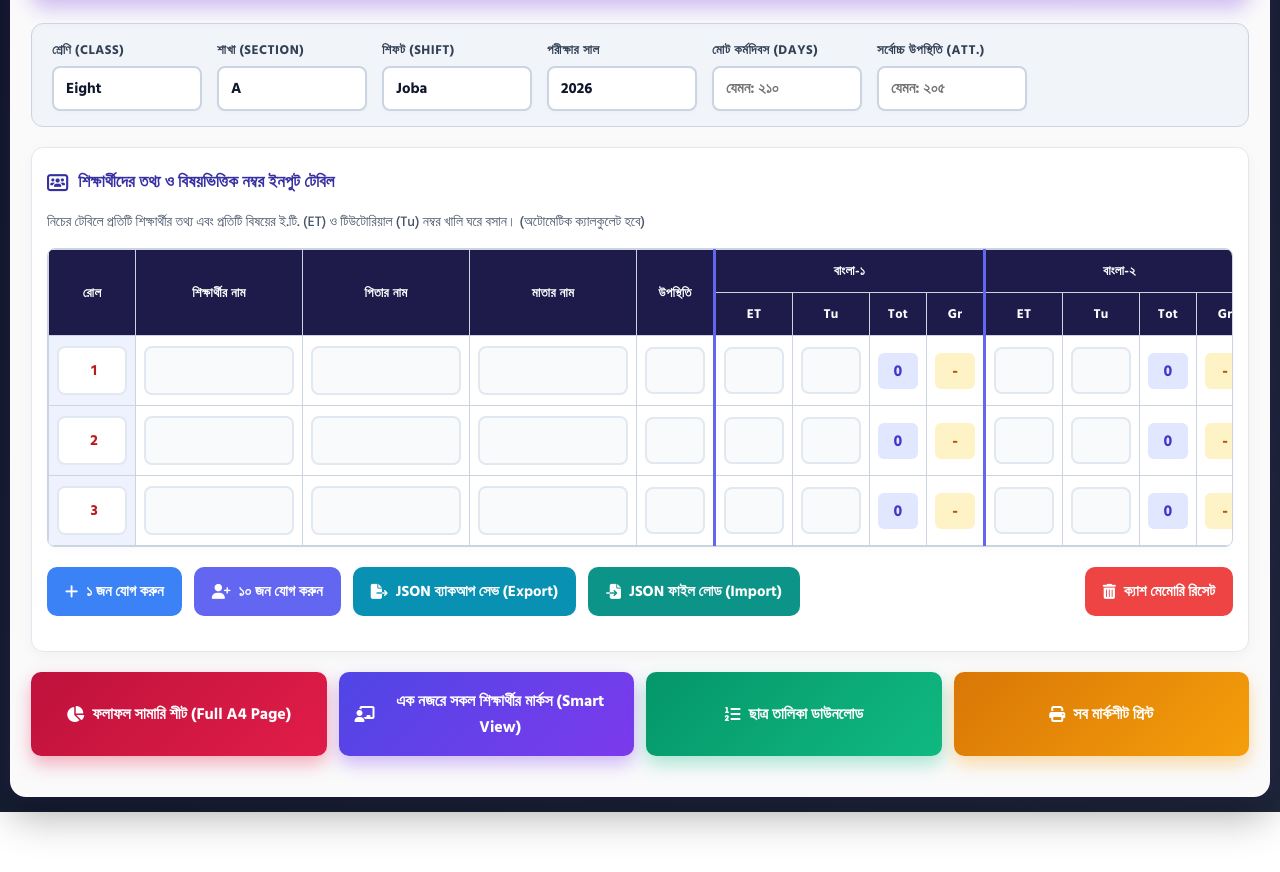
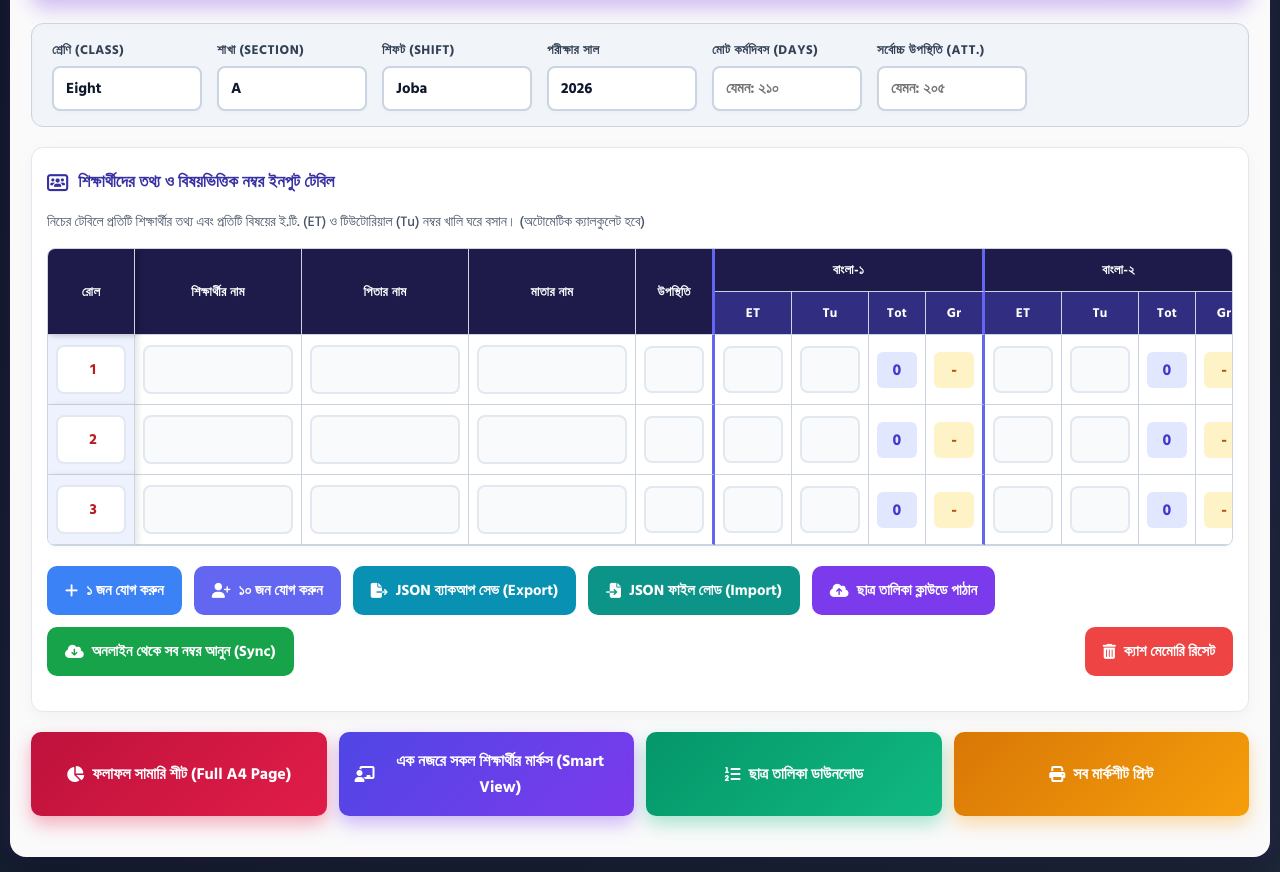
Before and after one commit to saiful105555/Result-system, a plain HTML site: page eknojor.html in a window 1280 px wide. Shown: the part 198-1070 px from the top of the page. Before the commit the page ends 1010 px from the top, so only its background shows below. Drawn offline with nearby package versions, Linux system fonts and the light colour scheme; a web font is replaced by a local one.

Commit message:
Update eknojor.html

```diff
--- a/eknojor.html
+++ b/eknojor.html
@@ -71,23 +71,42 @@
     .section-title { font-size: 17px; font-weight: 700; color: #3730a3; margin-bottom: 12px; display: flex; align-items: center; gap: 10px; }
 
     .multi-table-container { width: 100%; overflow-x: auto; max-height: 520px; border-radius: 8px; border: 1px solid #cbd5e1; margin-bottom: 20px; box-shadow: 0 4px 6px rgba(0,0,0,0.02); position: relative; }
-    .multi-input-table { width: 100%; border-collapse: collapse; font-size: 13px; min-width: 2500px; }
-    .multi-input-table th, .multi-input-table td { border: 1px solid #cbd5e1; padding: 10px 8px; text-align: center; vertical-align: middle; }
+    .multi-input-table { width: 100%; border-collapse: separate; border-spacing: 0; font-size: 13px; min-width: 2500px; }
+    .multi-input-table th, .multi-input-table td { border-right: 1px solid #cbd5e1; border-bottom: 1px solid #cbd5e1; padding: 10px 8px; text-align: center; vertical-align: middle; }
     .border-right-thick { border-right: 3px solid #6366f1 !important; }
-    .multi-input-table th { background: #1e1b4b; color: white; position: sticky; top: 0; z-index: 2; font-size: 13px; letter-spacing: 0.3px; }
+
+    /* Sticky Header Rows (Subject Names + ET/Tu/Tot/Gr) */
+    .multi-input-table th {
+      background: #1e1b4b;
+      color: white;
+      position: sticky;
+      font-size: 13px;
+      letter-spacing: 0.3px;
+    }
+    .multi-input-table thead tr:first-child th {
+      top: 0;
+      height: 42px;
+      z-index: 4;
+    }
+    .multi-input-table thead tr:nth-child(2) th {
+      top: 42px;
+      z-index: 3;
+      background: #312e81;
+    }
 
     /* Sticky Roll Column */
     .multi-input-table thead tr:first-child th:first-child {
       position: sticky;
       left: 0;
-      z-index: 5;
+      top: 0;
+      z-index: 6;
       background: #1e1b4b;
       box-shadow: 3px 0 6px rgba(0, 0, 0, 0.25);
     }
     .multi-input-table tbody td:first-child {
       position: sticky;
       left: 0;
-      z-index: 3;
+      z-index: 2;
       background: #eef2ff;
       box-shadow: 3px 0 6px rgba(0, 0, 0, 0.1);
     }
@@ -122,6 +141,10 @@
     .btn-export-json:hover { background: #0e7490; transform: translateY(-2px); box-shadow: 0 4px 10px rgba(8, 145, 178, 0.3); }
     .btn-import-json { background: #0d9488; }
     .btn-import-json:hover { background: #0f766e; transform: translateY(-2px); box-shadow: 0 4px 10px rgba(13, 148, 136, 0.3); }
+    .btn-cloud-push { background: #7c3aed; }
+    .btn-cloud-push:hover { background: #6d28d9; transform: translateY(-2px); box-shadow: 0 4px 10px rgba(124, 58, 237, 0.3); }
+    .btn-cloud-pull { background: #16a34a; }
+    .btn-cloud-pull:hover { background: #15803d; transform: translateY(-2px); box-shadow: 0 4px 10px rgba(22, 163, 74, 0.3); }
     .btn-clear-cache { background: #ef4444; margin-left: auto; }
     .btn-clear-cache:hover { background: #dc2626; box-shadow: 0 4px 10px rgba(220, 38, 38, 0.3); }
 
@@ -341,6 +364,8 @@
       <button class="btn-custom btn-export-json" onclick="exportDataToJson()"><i class="fa-solid fa-file-export"></i> JSON ব্যাকআপ সেভ (Export)</button>
       <input type="file" id="jsonImportInput" accept=".json" style="display:none;" onchange="importDataFromJson(event)">
       <button class="btn-custom btn-import-json" onclick="document.getElementById('jsonImportInput').click()"><i class="fa-solid fa-file-import"></i> JSON ফাইল লোড (Import)</button>
+      <button class="btn-custom btn-cloud-push" onclick="pushToGoogleSheet()"><i class="fa-solid fa-cloud-arrow-up"></i> ছাত্র তালিকা ক্লাউডে পাঠান</button>
+      <button class="btn-custom btn-cloud-pull" onclick="pullFromGoogleSheet()"><i class="fa-solid fa-cloud-arrow-down"></i> অনলাইন থেকে সব নম্বর আনুন (Sync)</button>
       <button class="btn-custom btn-clear-cache" onclick="clearCacheData()"><i class="fa-solid fa-trash-can"></i> ক্যাশ মেমোরি রিসেট</button>
     </div>
   </div>
@@ -368,6 +393,8 @@
 <img src="https://wsrv.nl/?url=https://drive.google.com/uc?id=1ZmxR46CCr7Ge5UntTMM_TbTeMJfdiqTD" crossorigin="anonymous" style="width:1px; height:1px; opacity:0; position:fixed; pointer-events:none;" alt="preload-logo">
 
 <script>
+  const SCRIPT_URL = "https://script.google.com/macros/s/AKfycby9KSjyhSkoLNVwKWfp6aT2J06QPX08Fp-OQJqFC7Utm9jgmdC3IlDLgJN6FDi7b0v6hw/exec";
+
   window.onload = function() {
     loadDataFromCache();
   };
@@ -457,7 +484,75 @@
   }
 
   /* =======================================================
-     JSON FILE EXPORT & IMPORT FUNCTIONS (স্থায়ী ডেটা সংরক্ষণ)
+     GOOGLE SHEETS CLOUD SYNC FUNCTIONS
+     ======================================================= */
+  async function pushToGoogleSheet() {
+    saveDataToCache();
+    const pin = "9999";
+
+    const globalData = JSON.parse(localStorage.getItem('itsc_global_info_v5') || '{}');
+    const studentsData = JSON.parse(localStorage.getItem('itsc_students_data_v5') || '[]');
+
+    if (studentsData.length === 0) {
+      alert("টেবিলে কোনো শিক্ষার্থী নেই!");
+      return;
+    }
+
+    if (!confirm(`${globalData.cls} (${globalData.sec} - ${globalData.shift}, ${globalData.year}) এর ${studentsData.length} জন শিক্ষার্থীর তথ্য ক্লাউডে পাঠাতে চান?`)) return;
+
+    try {
+      const res = await fetch(SCRIPT_URL, {
+        method: 'POST',
+        headers: { 'Content-Type': 'text/plain;charset=utf-8' },
+        body: JSON.stringify({
+          action: 'syncAll',
+          pin: pin,
+          cls: globalData.cls,
+          sec: globalData.sec,
+          shift: globalData.shift,
+          year: globalData.year,
+          students: studentsData
+        })
+      });
+      const data = await res.json();
+      alert(data.message || "সম্পন্ন হয়েছে!");
+    } catch (err) {
+      console.error(err);
+      alert("ক্লাউডে পাঠাতে সমস্যা হয়েছে! ইন্টারনেট যাচাই করুন।");
+    }
+  }
+
+  async function pullFromGoogleSheet() {
+    const cls = document.getElementById('globalClass').value.trim();
+    const sec = document.getElementById('globalSection').value.trim();
+    const shift = document.getElementById('globalShift').value.trim();
+    const year = document.getElementById('globalExamYear').value.trim();
+
+    if (!confirm(`${cls} (${sec} - ${shift}, ${year}) এর সব শিক্ষকের ইনপুট করা নম্বর অনলাইন থেকে লোড করবেন?`)) return;
+
+    try {
+      const url = `${SCRIPT_URL}?action=getAll&cls=${encodeURIComponent(cls)}&sec=${encodeURIComponent(sec)}&shift=${encodeURIComponent(shift)}&year=${encodeURIComponent(year)}`;
+      const res = await fetch(url);
+      const data = await res.json();
+
+      if (data.status !== 'ok') {
+        alert(data.message || "ডেটা আনা যায়নি।");
+        return;
+      }
+
+      const tbody = document.getElementById('mainTableBody');
+      tbody.innerHTML = '';
+      data.students.forEach(st => addStudentRow(st));
+      saveDataToCache();
+      alert(`✅ সফলভাবে ${data.students.length} জন শিক্ষার্থীর সর্বশেষ নম্বর সিঙ্ক হয়েছে!`);
+    } catch (err) {
+      console.error(err);
+      alert("অনলাইন থেকে ডেটা আনতে সমস্যা হয়েছে!");
+    }
+  }
+
+  /* =======================================================
+     JSON FILE EXPORT & IMPORT FUNCTIONS
      ======================================================= */
   function exportDataToJson() {
     saveDataToCache();
@@ -603,11 +698,11 @@
     let etInput = parseFloat(etEl.value) || 0;
     let tuInput = parseFloat(tuEl.value) || 0;
 
-    let et70 = Math.round(etInput * 0.70);
+    let et70 = Math.round(Number((etInput * 0.70).toFixed(4)));
 
     let tuVal = tuInput;
     if (cls === 'ict' || cls === 'agri' || cls === 'b2') {
-      tuVal = Math.round(tuInput * 0.50);
+      tuVal = Math.round(Number((tuInput * 0.50).toFixed(4)));
     }
 
     let tot = et70 + tuVal;
@@ -1020,7 +1115,6 @@
       };
     });
 
-    // Sort: Passed first (by GPA desc, GrandTotal desc, Roll asc), then Failed (by failedCount asc [F1, F2...], GrandTotal desc, Roll asc)
     studentsList.sort((a, b) => {
       const aPass = a.failedCount === 0 ? 1 : 0;
       const bPass = b.failedCount === 0 ? 1 : 0;
@@ -1050,24 +1144,20 @@
     });
 
     const totalCount = studentsList.length;
-    // ১ম পেইজ সম্পূর্ণ পরিপূর্ণ করে অবশিষ্ট অংশ ২য় পেইজে নেওয়া হবে
     const useTwoPages = totalCount > 50;
     const maxPages = useTwoPages ? 2 : 1;
-
-    // ১০৮ জনের বেশি হলে প্রতি পেইজে ২টি করে কলাম হবে
     const useDualColumnPerPage = totalCount > 108;
 
     let pagesData = [];
     if (!useTwoPages) {
       pagesData = [studentsList];
     } else if (useDualColumnPerPage) {
-      const firstPageCap = 112; // ১ম পেইজে ২ কলামে ৫৬+৫৬ = ১১২ জন পূর্ণ থাকবে
+      const firstPageCap = 112;
       pagesData = [
         studentsList.slice(0, firstPageCap),
         studentsList.slice(firstPageCap)
       ];
     } else {
-      // ১ম পেইজে ৫৬ জন (অথবা ৫০-৫৬ জনের ক্ষেত্রে ৫০ জন) দিয়ে ১ম পেইজ পরিপূর্ণ করে বাকিগুলো ২য় পেইজে যাবে
       const firstPageCap = totalCount > 56 ? 56 : 50;
       pagesData = [
         studentsList.slice(0, firstPageCap),
@@ -1077,7 +1167,6 @@
 
     const maxRowsInAnyPage = Math.max(...pagesData.map(p => useDualColumnPerPage ? Math.ceil(p.length / 2) : p.length));
 
-    // ১ম পেইজ যেন নিচ পর্যন্ত পরিপূর্ণ থাকে তার জন্য মাপ নির্ধারণ
     let fontSizePx = 15;
     let cellPadV = 6;
     if (maxRowsInAnyPage >= 54) { fontSizePx = 13; cellPadV = 3.1; }
@@ -1121,7 +1210,6 @@
 
     pagesData.forEach((pageStudents, pIdx) => {
       const isLastPage = (pIdx === pagesData.length - 1);
-      // ২ পেইজের ক্ষেত্রে ১ম পেইজটি নিচ পর্যন্ত ১০০% পরিপূর্ণ থাকবে এবং ২য় পেইজে যতটুকু ডাটা ততটুকুই থাকবে (বাকি অংশ খালি থাকবে)
       const shouldFillFullPage = (useTwoPages && pIdx === 0);
       let bodyContent = '';
 
@@ -1400,7 +1488,7 @@
   }
 
   /* =====================================================================
-     FULL-PAGE FITTED A4 RESULT SUMMARY SHEET (পুরো ১ পেইজ জুড়ে ফিট এবং ডান পাশ কাটা মুক্ত)
+     FULL-PAGE FITTED A4 RESULT SUMMARY SHEET
      ===================================================================== */
   function openResultSummarySheet() {
     const rows = Array.from(document.querySelectorAll('#mainTableBody tr'));
```
